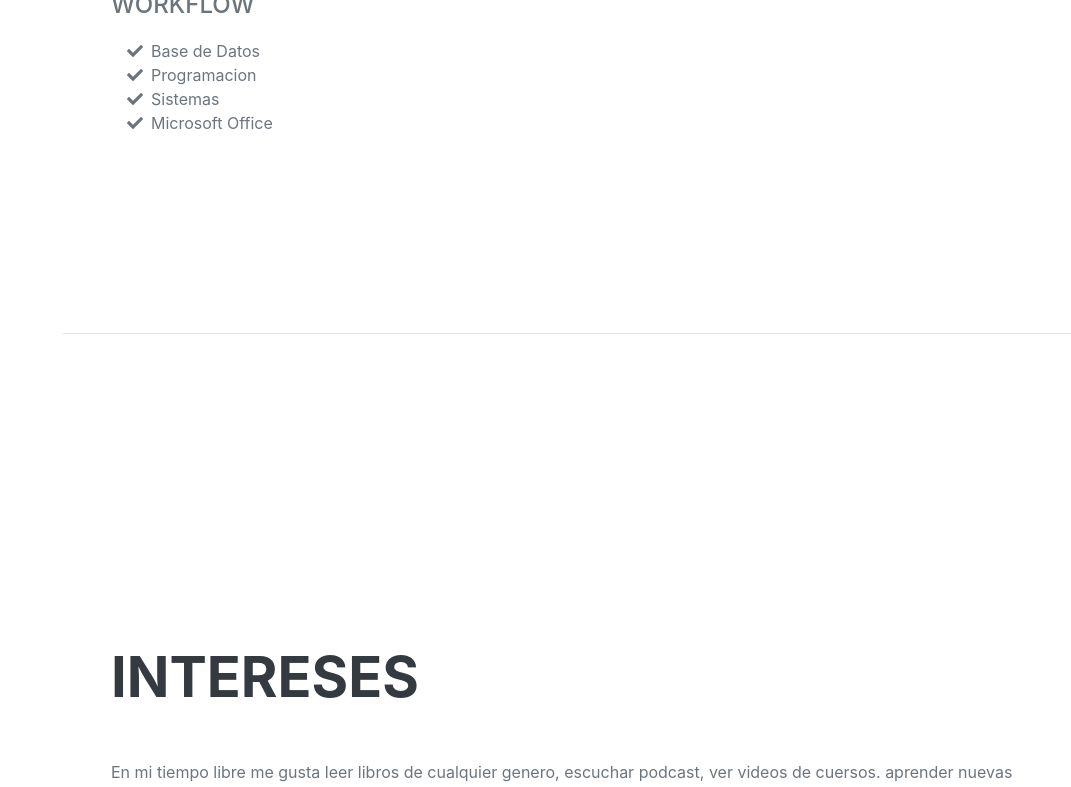
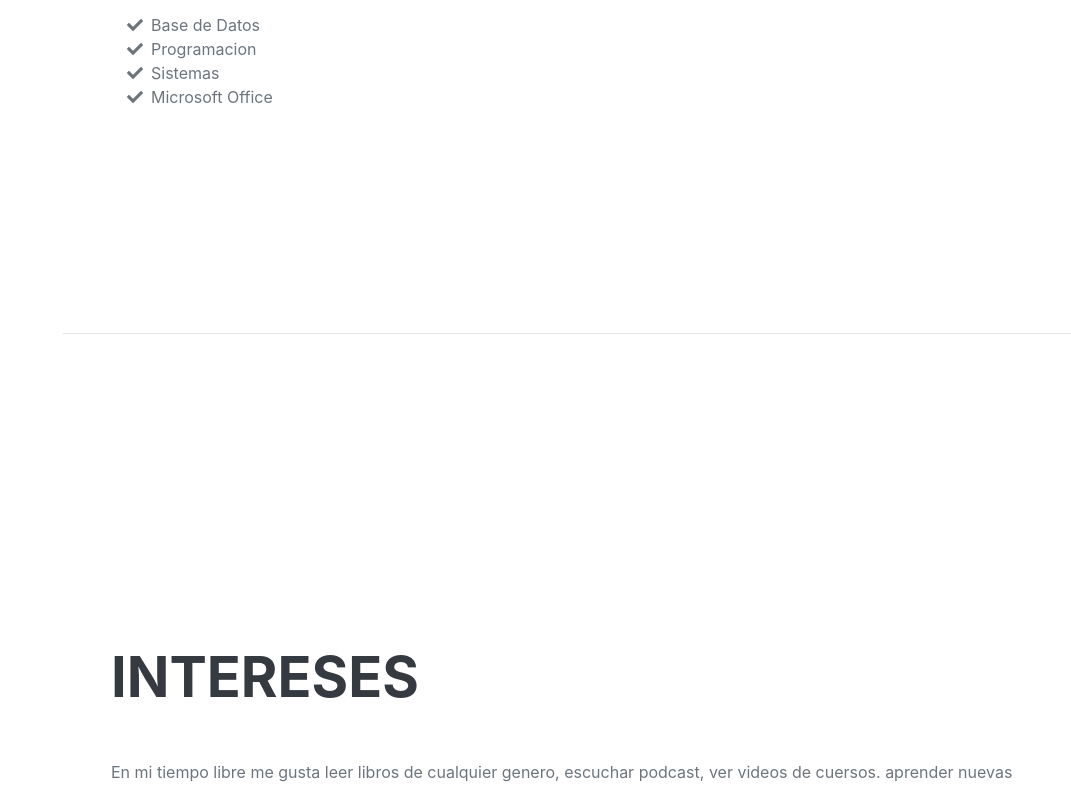
Before and after one commit to cavi76/cv, a plain HTML site: page index.html in a window 1280 px wide. Shown: the part 2870-3657 px from the top of the page, without its empty margins (209-1280 px from the left). Drawn offline with nearby package versions, Linux system fonts and the light colour scheme; a web font is replaced by a local one.

Commit message:
Add files via upload

```diff
--- a/index.html
+++ b/index.html
@@ -116,7 +116,7 @@
                         <li class="list-inline-item"><i class="fab fa-wordpress"></i></li>
 
                     </ul>
-                    <div class="subheading mb-3">Workflow</div>
+                    <div class="subheading mb-3"></div>
                     <ul class="fa-ul mb-0">
                         <li>
                             <span class="fa-li"><i class="fas fa-check"></i></span>
```
